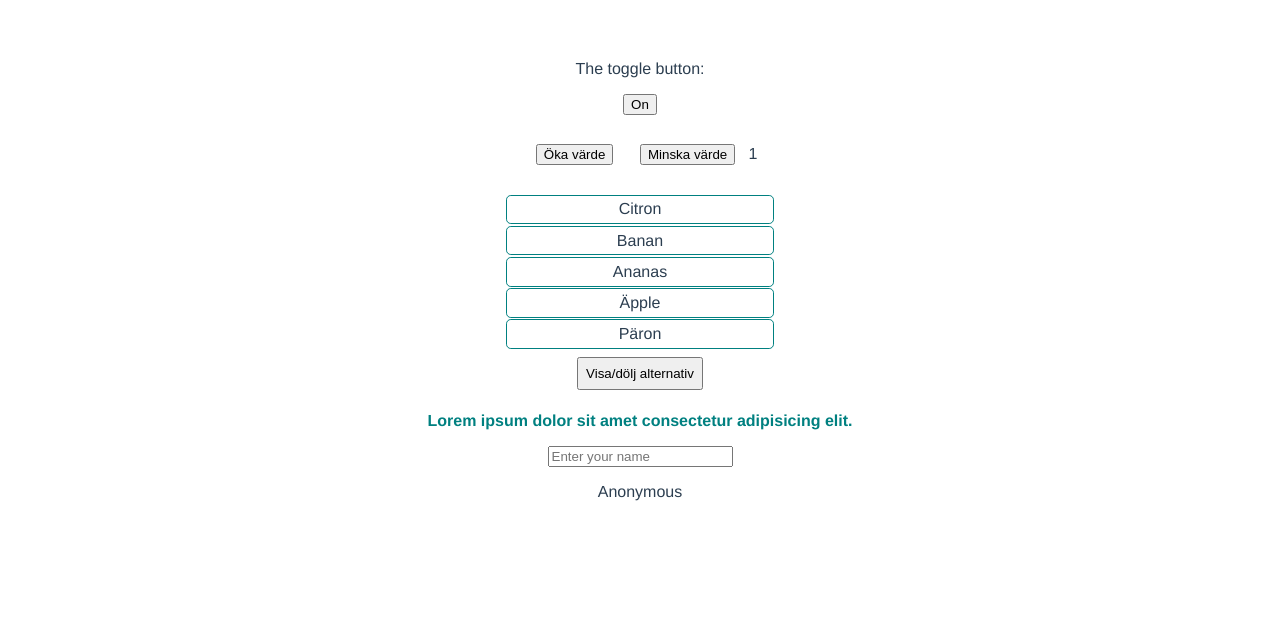
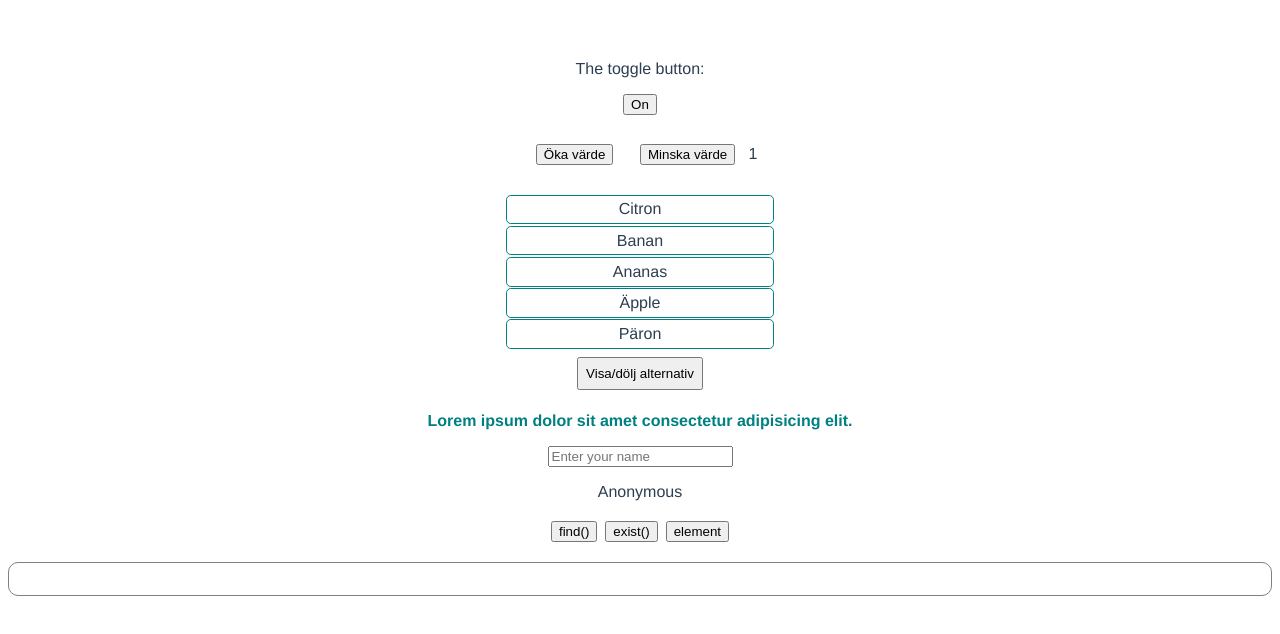
Before and after one commit to jensengbg-maria-ahlen/TDD-in-Vue-First-excercise, a Vue app: page / in a window 1280 px wide. Shown: the top 634 px of the page. Built offline with nearby package versions, Linux system fonts and the light colour scheme.

Commit message:
Tabs added

```diff
--- a/src/App.vue
+++ b/src/App.vue
@@ -6,6 +6,7 @@
         <Option />
         <ShowHide />
         <InputName />
+        <Tabs />
     </main>
 </template>
 
@@ -15,11 +16,12 @@
 import Option from './components/options/option.vue'
 import ShowHide from './components/showHide/ShowHide.vue'
 import InputName from './components/inputName/InputName.vue'
+import Tabs from './components/tabs/Tabs.vue'
 
 export default {
     name: 'App',
     components: {
-        OnOff, Counter, Option, ShowHide, InputName
+        OnOff, Counter, Option, ShowHide, InputName, Tabs
     },
 }
 </script>
--- a/src/components/inputName/InputName.vue
+++ b/src/components/inputName/InputName.vue
@@ -15,7 +15,12 @@
     computed: {
         textInfo() {
             return this.localValue
+        },
+/*
+        capitalize() {
+
         }
+*/
     }
 }
 </script>
--- /dev/null
+++ b/src/components/tabs/TabContent.vue
@@ -0,0 +1,22 @@
+<template>
+  <p>
+      {{ content }}
+  </p>
+</template>
+
+<script>
+export default {
+    props: {
+        content: String
+    }
+}
+</script>
+
+<style scoped>
+p {
+    padding: 1em;
+    border: 1px solid gray;
+    border-radius: 10px;
+}
+
+</style>
--- /dev/null
+++ b/src/components/tabs/Tabs.vue
@@ -0,0 +1,54 @@
+<template>
+  <div class="tabs">
+      <div class="Header">
+          <button
+          v-for="item in changeableContent"
+          :key="item.heading"
+          @click="changeContent(item.heading)" >
+            {{ item.heading }}
+          </button>
+      </div>
+      <TabContent :content=selectedContent />
+  </div>
+</template>
+
+<script>
+import TabContent from './TabContent'
+
+export default {
+    components: {
+        TabContent
+    },
+    data: () => ({
+        selectedContent: '',
+        changeableContent: [
+             {
+                heading: 'find()',
+                content: 'wrapper.find(selector) leter upp ett HTML-element med hjälp av CSS-selektor'
+            },
+            {
+                heading: 'exist()',
+                content: 'wrapper.exist() returnerar true om wrappern innehåller ett element'
+            },
+            {
+                heading: 'element',
+                content: 'wrapper.element är DOM-elementet som wrappern representerar'
+            }
+        ]
+    }),
+    methods: {
+        changeContent(heading) {
+            const element = this.changeableContent.find(item => heading === item.heading)
+            this.selectedContent = element.content;
+        }
+    }
+}
+</script>
+
+<style scoped>
+
+button {
+    margin: 0.3em;
+}
+
+</style>
```
Also changed, not shown: 2 other files (tests, documents, lock files or other folders).
